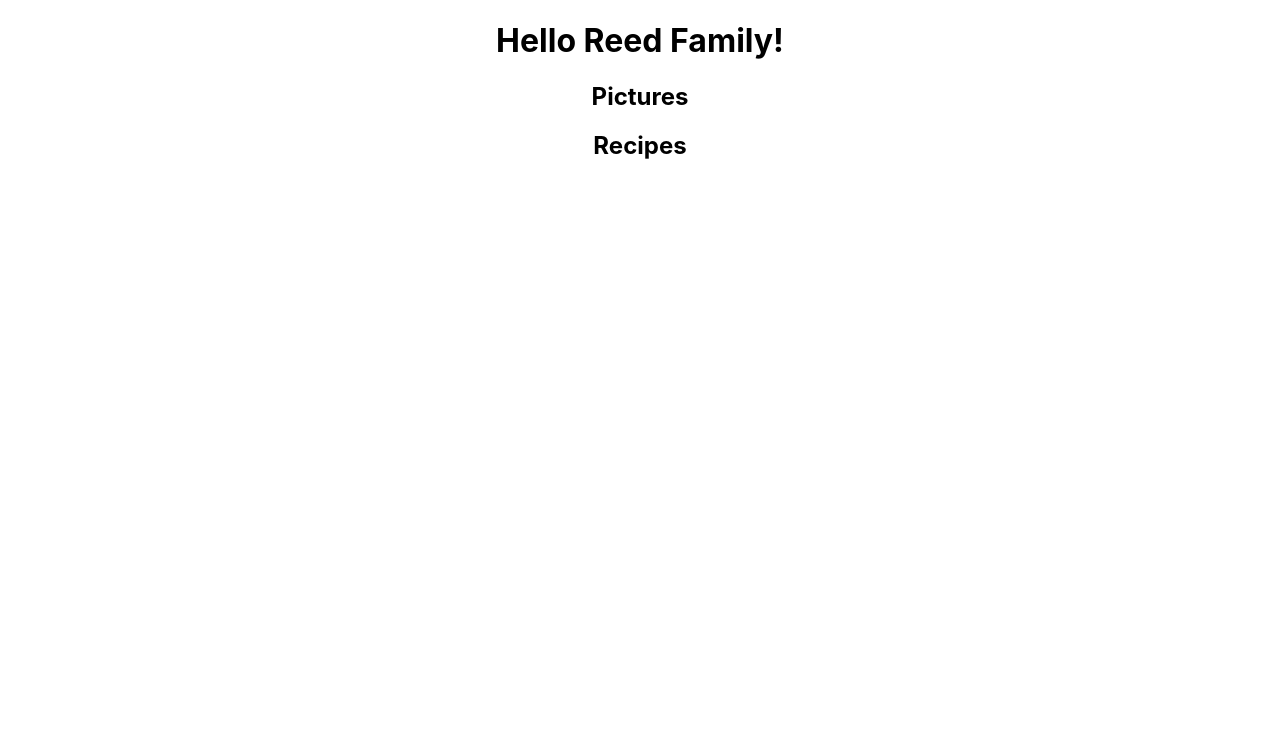
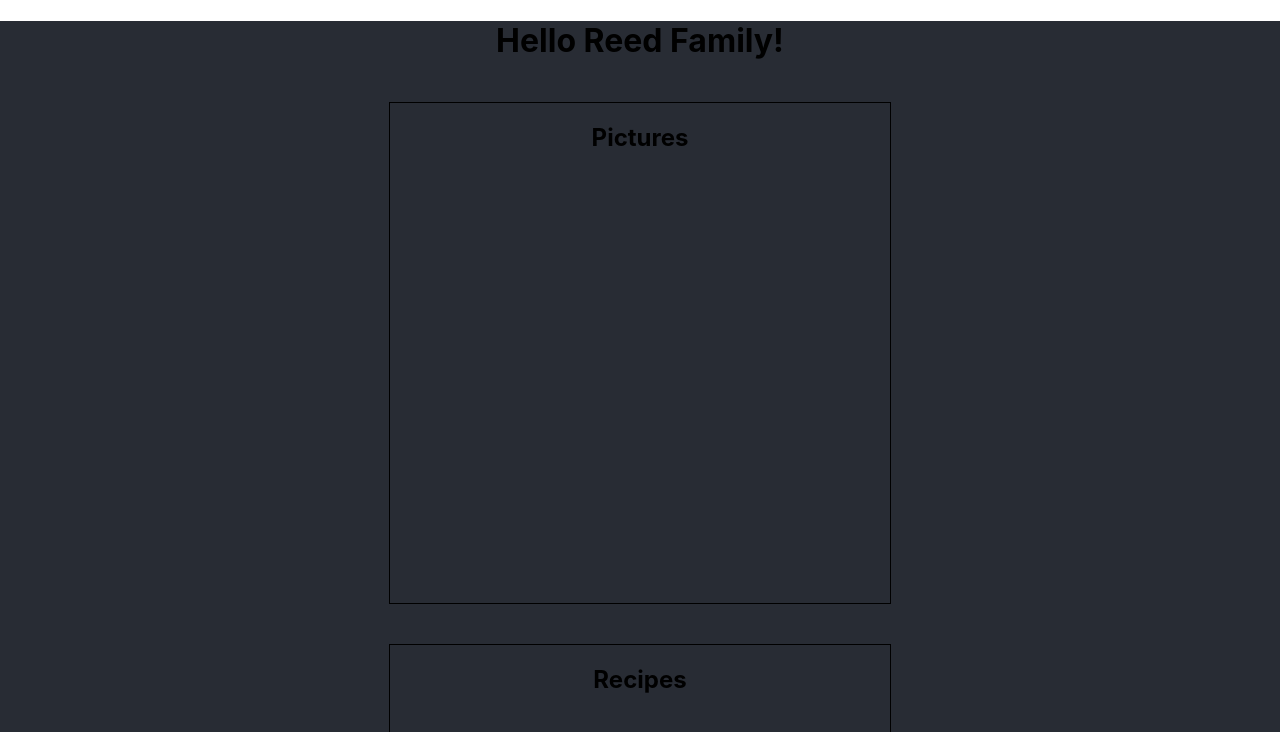
Before and after one commit to connerreed/ReedFamily, a React (Create React App) app in the folder Front/React/reed-family/: page / in a window 1280 px wide. Shown: the top 732 px of the page. Built offline with nearby package versions, Linux system fonts and the light colour scheme.

Commit message:
Added Simple CSS to HomeElements
Made HomeElements look like boxes as well as have borders. Made the layout look simple for now.

```diff
--- a/Front/React/reed-family/src/App.css
+++ b/Front/React/reed-family/src/App.css
@@ -1,5 +1,7 @@
 .App {
   text-align: center;
+  background-color: #282c34;
+  min-height: 100vh;
 }
 
 .App-logo {
@@ -11,17 +13,6 @@
   .App-logo {
     animation: App-logo-spin infinite 20s linear;
   }
-}
-
-.App-header {
-  background-color: #282c34;
-  min-height: 100vh;
-  display: flex;
-  flex-direction: column;
-  align-items: center;
-  justify-content: center;
-  font-size: calc(10px + 2vmin);
-  color: white;
 }
 
 .App-link {
@@ -36,3 +27,17 @@
     transform: rotate(360deg);
   }
 }
+
+.HomeElement {
+  border: 1px solid black;
+  width: 500px;
+  height: 500px;
+  margin: 20px;
+}
+
+.HomeElementList {
+  display: flex;
+  flex-direction: column;
+  align-items: center;
+  justify-content: center;
+}
--- a/Front/React/reed-family/src/App.js
+++ b/Front/React/reed-family/src/App.js
@@ -1,4 +1,3 @@
-import logo from './logo.svg';
 import './App.css';
 
 const elementList = [
```
